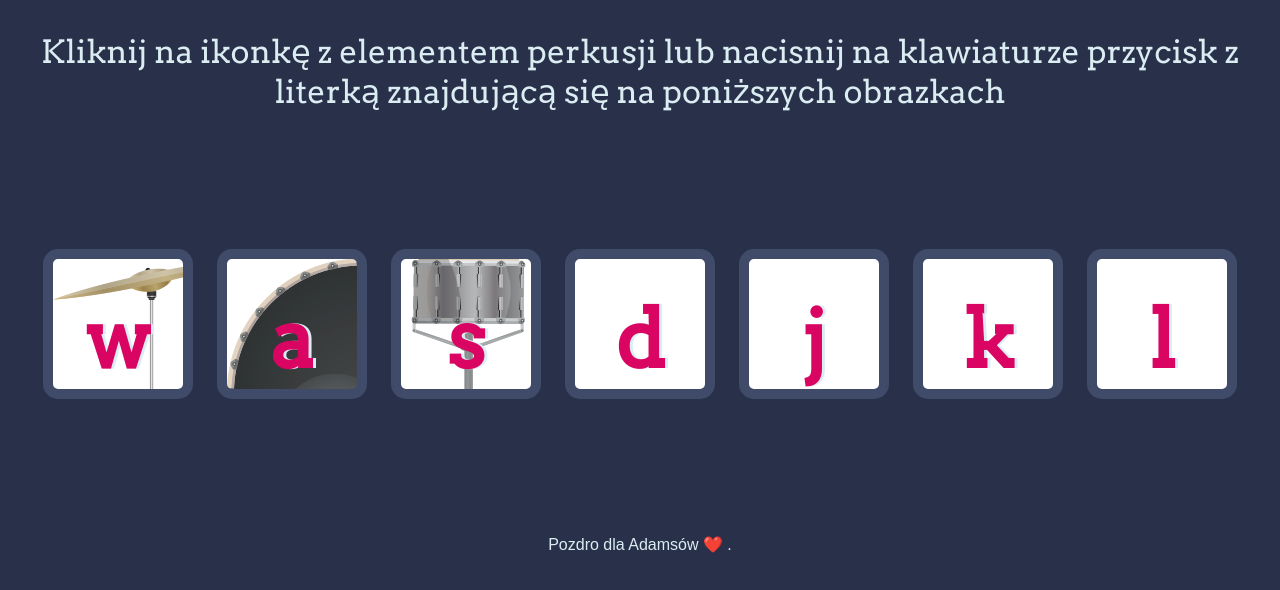
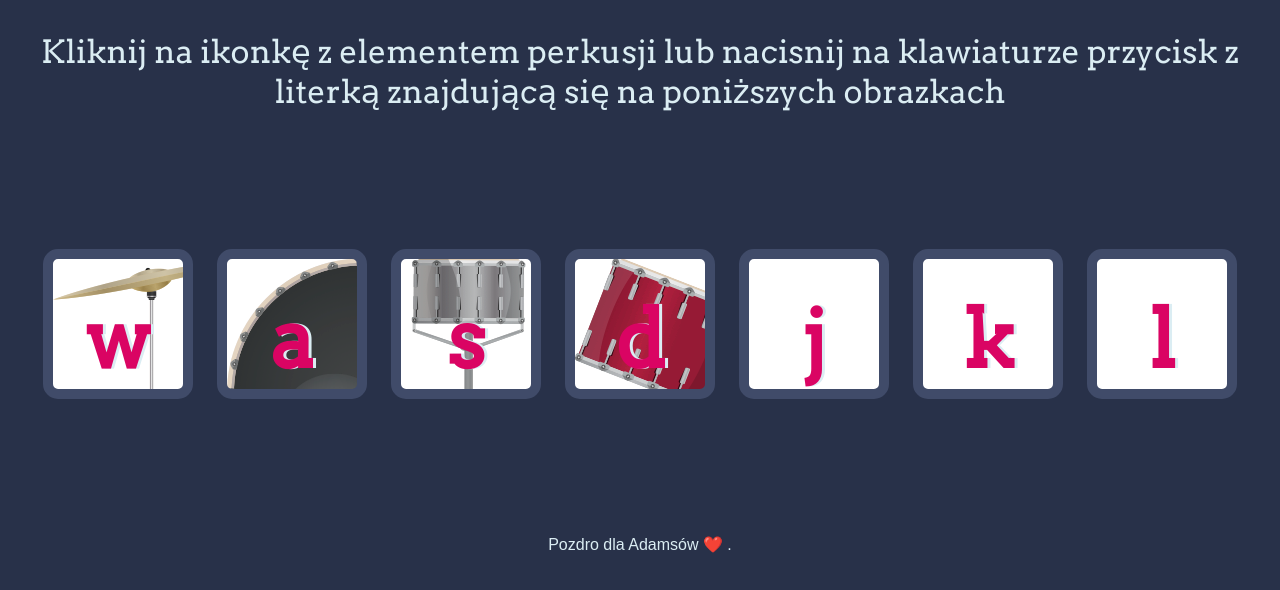
Before and after one commit to fil-felipe/drum-kit, a plain HTML site: page index.html in a window 1280 px wide. Shown: the part 174-764 px from the top of the page. Drawn offline with Linux system fonts and the light colour scheme.

Commit message:
Update styles.css

```diff
--- a/styles.css
+++ b/styles.css
@@ -28,10 +28,11 @@ footer {
   background-image: url("./drum-kit/images/snare.png")
 }
 
-/* .d {
-  background-image: url("/images/tom1.png");
+ .d {
+  background-image: url("./images/tom1.png");
 }
 
+/*
 .j {
   background-image: url("/images/tom2.png");
 }
```
